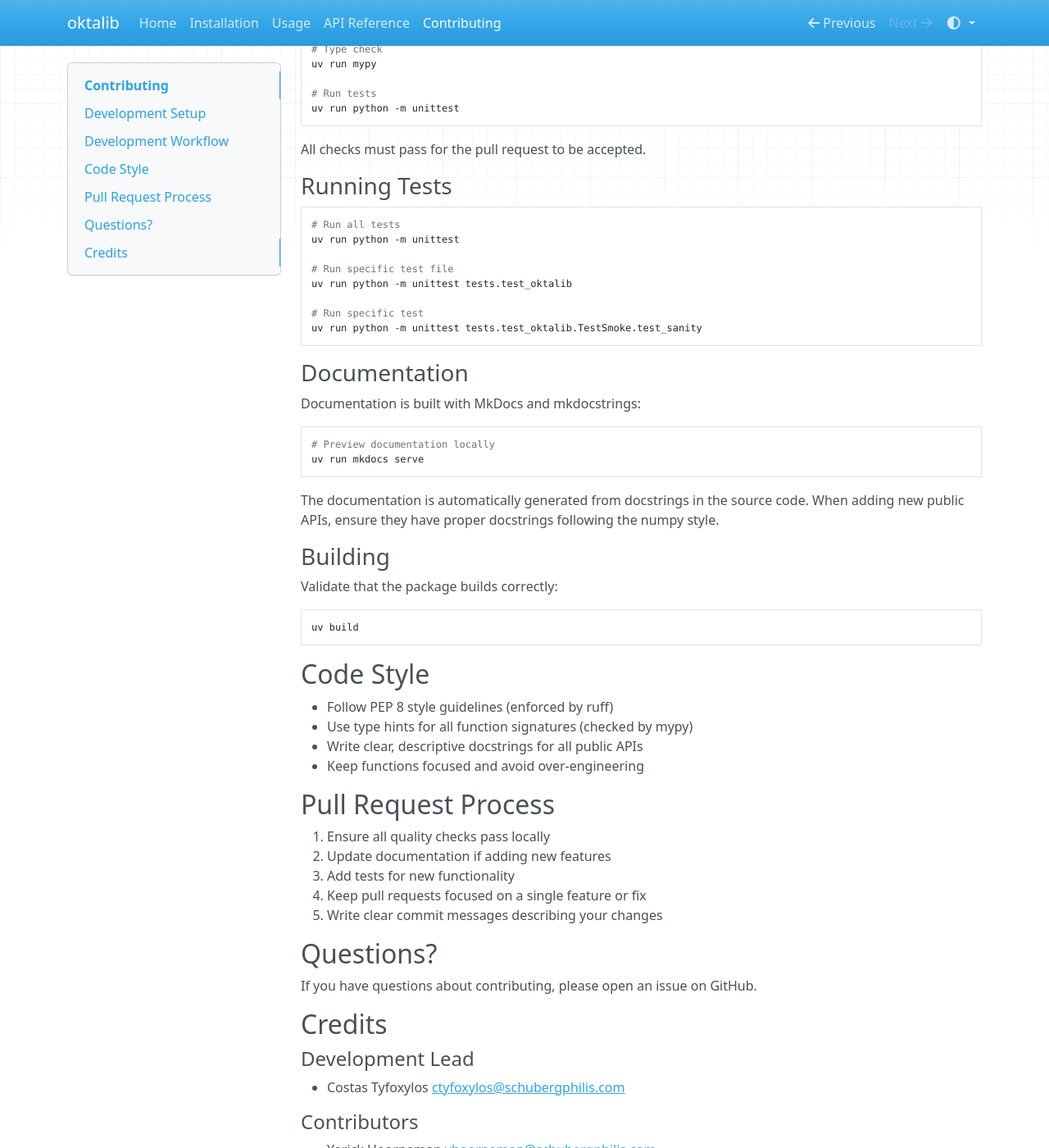
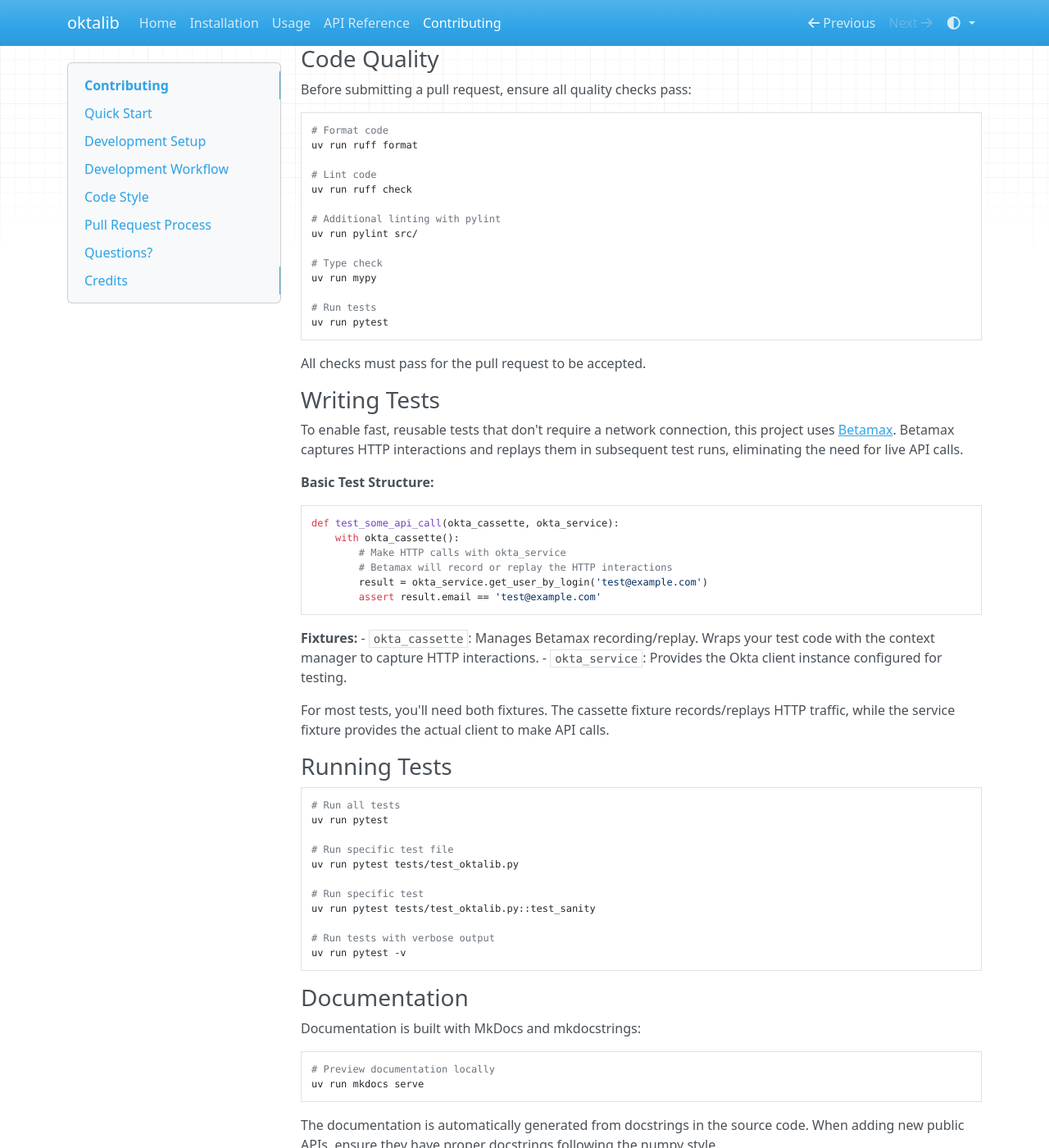
Before and after one commit to schubergphilis/oktalib, an MkDocs documentation site: the page built from docs/contributing.md, in a window 1280 px wide and 1400 px high, scrolled down 724 px. Shown: the whole window at 82% size. Built offline with MkDocs 1.6.1, drawn with Linux system fonts in a browser that asks for light colours; nearby versions of some CDN libraries; some of the changed text lies outside the part shown.

Commit message:
docs: update testing instructions to use pytest instead of unittest and include pylint. Plus notes about how to write tests

````diff
--- a/docs/contributing.md
+++ b/docs/contributing.md
@@ -2,9 +2,17 @@
 
 Thank you for your interest in contributing to oktalib!
 
+## Quick Start
+
+1. **Setup**: [Install development dependencies](installation.md#for-developers) with `uv sync --all-extras --dev`
+2. **Make changes**: Create a branch, implement your feature or fix
+3. **Test**: Run `uv run pytest` and ensure all tests pass
+4. **Quality checks**: Run `uv run ruff format`, `uv run ruff check`, `uv run pylint src/`, and `uv run mypy`
+5. **Submit**: Push to your fork and open a pull request
+
 ## Development Setup
 
-See the [Installation guide](installation.md#for-developers) for setting up your development environment.
+See the [Installation guide](installation.md#for-developers) for detailed setup instructions.
 
 ## Development Workflow
 
@@ -31,26 +39,54 @@ uv run ruff format
 # Lint code
 uv run ruff check
 
+# Additional linting with pylint
+uv run pylint src/
+
 # Type check
 uv run mypy
 
 # Run tests
-uv run python -m unittest
+uv run pytest
 ```
 
 All checks must pass for the pull request to be accepted.
+
+### Writing Tests
+
+To enable fast, reusable tests that don't require a network connection, this project uses [Betamax](https://betamax.readthedocs.io/). Betamax captures HTTP interactions and replays them in subsequent test runs, eliminating the need for live API calls.
+
+**Basic Test Structure:**
+
+```python
+def test_some_api_call(okta_cassette, okta_service):
+    with okta_cassette():
+        # Make HTTP calls with okta_service
+        # Betamax will record or replay the HTTP interactions
+        result = okta_service.get_user_by_login('test@example.com')
+        assert result.email == 'test@example.com'
+```
+
+**Fixtures:**
+- `okta_cassette`: Manages Betamax recording/replay. Wraps your test code with the context manager to capture HTTP interactions.
+- `okta_service`: Provides the Okta client instance configured for testing.
+
+For most tests, you'll need both fixtures. The cassette fixture records/replays HTTP traffic, while the service fixture provides the actual client to make API calls.
+
 
 ### Running Tests
 
 ```bash
 # Run all tests
-uv run python -m unittest
+uv run pytest
 
 # Run specific test file
-uv run python -m unittest tests.test_oktalib
+uv run pytest tests/test_oktalib.py
 
 # Run specific test
-uv run python -m unittest tests.test_oktalib.TestSmoke.test_sanity
+uv run pytest tests/test_oktalib.py::test_sanity
+
+# Run tests with verbose output
+uv run pytest -v
 ```
 
 ### Documentation
@@ -74,18 +110,24 @@ uv build
 
 ## Code Style
 
-- Follow PEP 8 style guidelines (enforced by ruff)
+- Follow PEP 8 style guidelines (enforced by ruff and pylint)
 - Use type hints for all function signatures (checked by mypy)
-- Write clear, descriptive docstrings for all public APIs
+- Write clear, descriptive docstrings for all public APIs (numpy style)
 - Keep functions focused and avoid over-engineering
+
+All code must pass ruff, pylint, and mypy checks before being merged.
 
 ## Pull Request Process
 
-1. Ensure all quality checks pass locally
-2. Update documentation if adding new features
-3. Add tests for new functionality
-4. Keep pull requests focused on a single feature or fix
-5. Write clear commit messages describing your changes
+Before submitting your pull request:
+
+1. **Quality checks**: Ensure all checks pass locally (ruff, pylint, mypy, pytest)
+2. **Documentation**: Update docs if adding new features or changing existing behavior
+3. **Tests**: Add tests for new functionality to maintain code coverage
+4. **Scope**: Keep pull requests focused on a single feature or fix
+5. **Commit messages**: Write clear, descriptive commit messages
+
+Once submitted, maintainers will review your pull request. Please be responsive to feedback and be prepared to make changes if requested.
 
 ## Questions?
 
````
Also changed, not shown: README.md (+3 -1 lines), docs/installation.md (+9 -3 lines).
